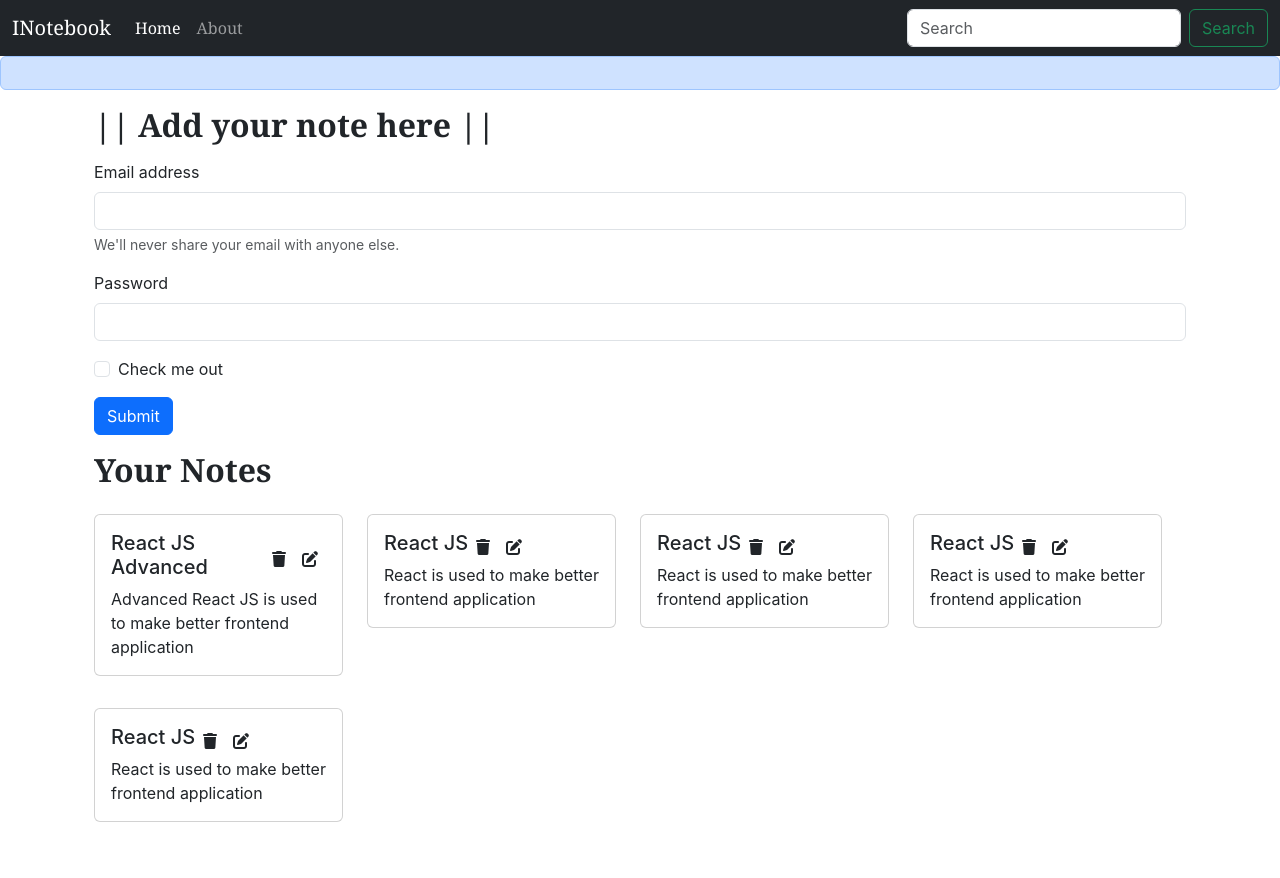
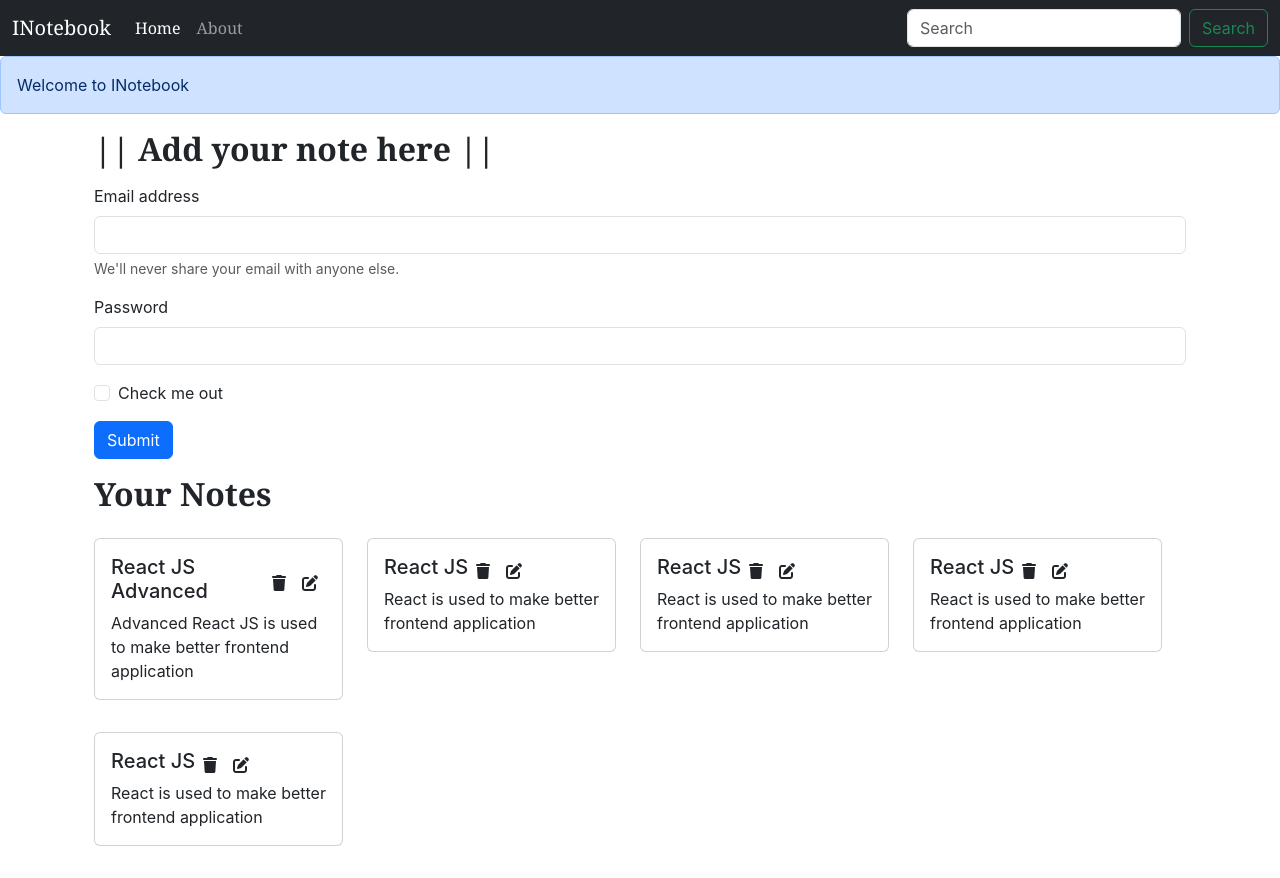
Before and after one commit to singhnaman320/INotebook, a React (Create React App) app in the folder inotebook/: page / in a window 1280 px wide. Before the commit the page ends 854 px from the top, so only its background shows below. Built offline with nearby package versions, Linux system fonts and the light colour scheme.

Commit message:
Adding Alert in App.js

```diff
--- a/inotebook/src/App.js
+++ b/inotebook/src/App.js
@@ -14,7 +14,7 @@ function App() {
       <NoteState>
         <Router>
           <NavBar />
-          <Alert/>
+          <Alert message = "Welcome to INotebook "/>
           <div className="container">
             <Switch>
               <Route exact path="/">
```
